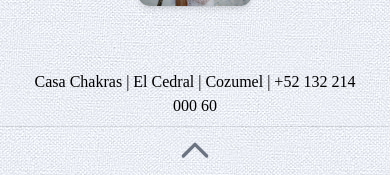
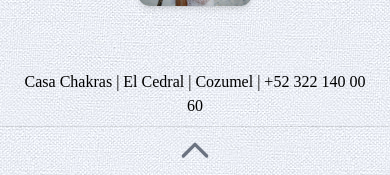
Before and after one commit to Existenziell/casa-chakras, a Next.js app: page / in a window 390 px wide. Shown: the part 2632-2807 px from the top of the page. Built offline with nearby package versions, Linux system fonts and the light colour scheme; a web font is replaced by a local one.

Commit message:
Fix phone number

```diff
--- a/i18n/es.json
+++ b/i18n/es.json
@@ -51,7 +51,7 @@
     "T2": "Casa Chakras",
     "T3": "El mejor lugar para Yoga en Cozumel",
     "T4": "El Cedral, Cozumel",
-    "T5": "+52 1 322 140 0060"
+    "T5": "+52 322 140 00 60"
   },
 
   "about": {
--- a/pages/index.js
+++ b/pages/index.js
@@ -47,7 +47,7 @@
         <AddToHomeScreen />
         {/* <p className='text-lg my-8 max-w-xl mx-auto leading-loose'>{i18n.T6}</p> */}
         <img src='/miel.jpg' alt='Miel' className='rounded-xl shadow-md w-1/3 mx-auto my-8' />
-        <p className='mt-8 pb-2'>Casa Chakras | El Cedral | Cozumel | +52 132 214 000 60</p>
+        <p className='mt-8 pb-2'>Casa Chakras | El Cedral | Cozumel | +52 322 140 00 60</p>
       </div>
     </>
   )
```
